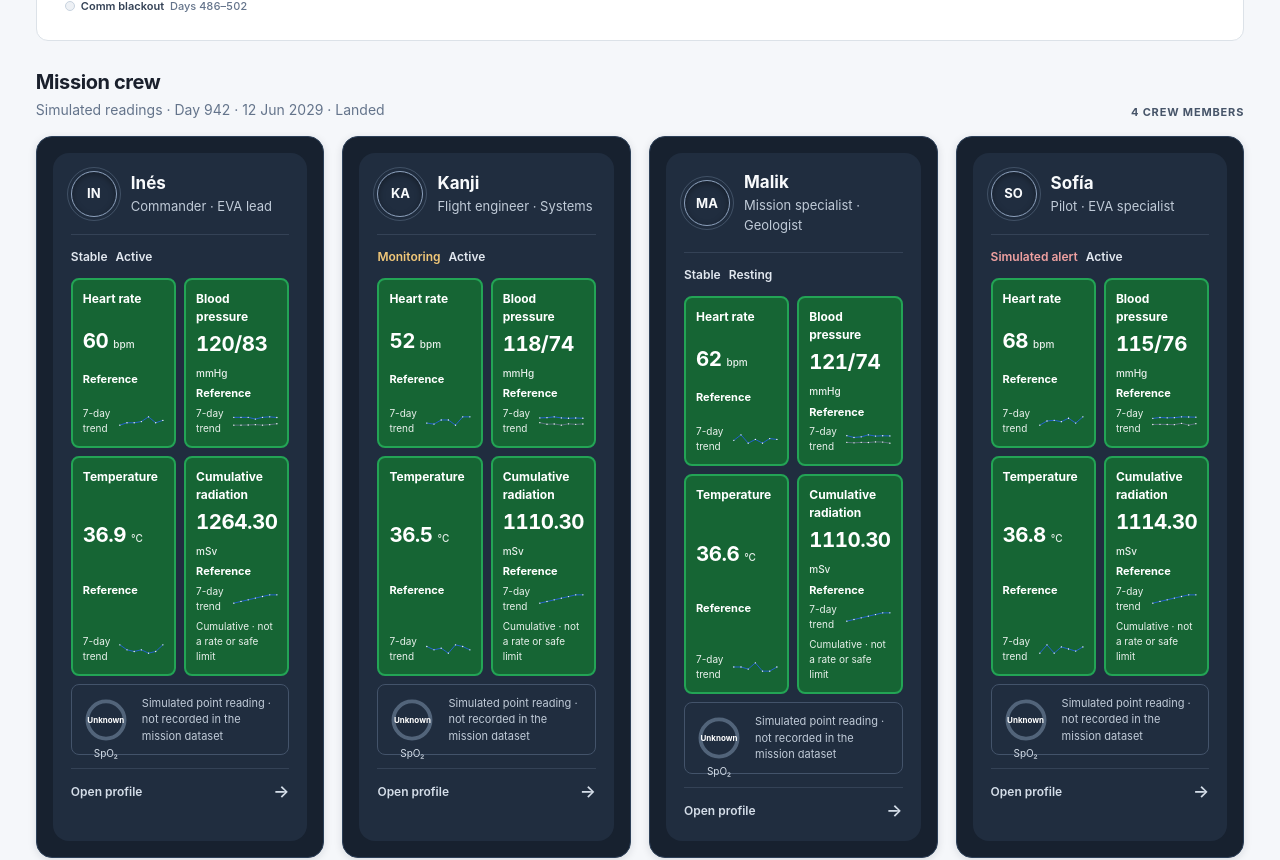
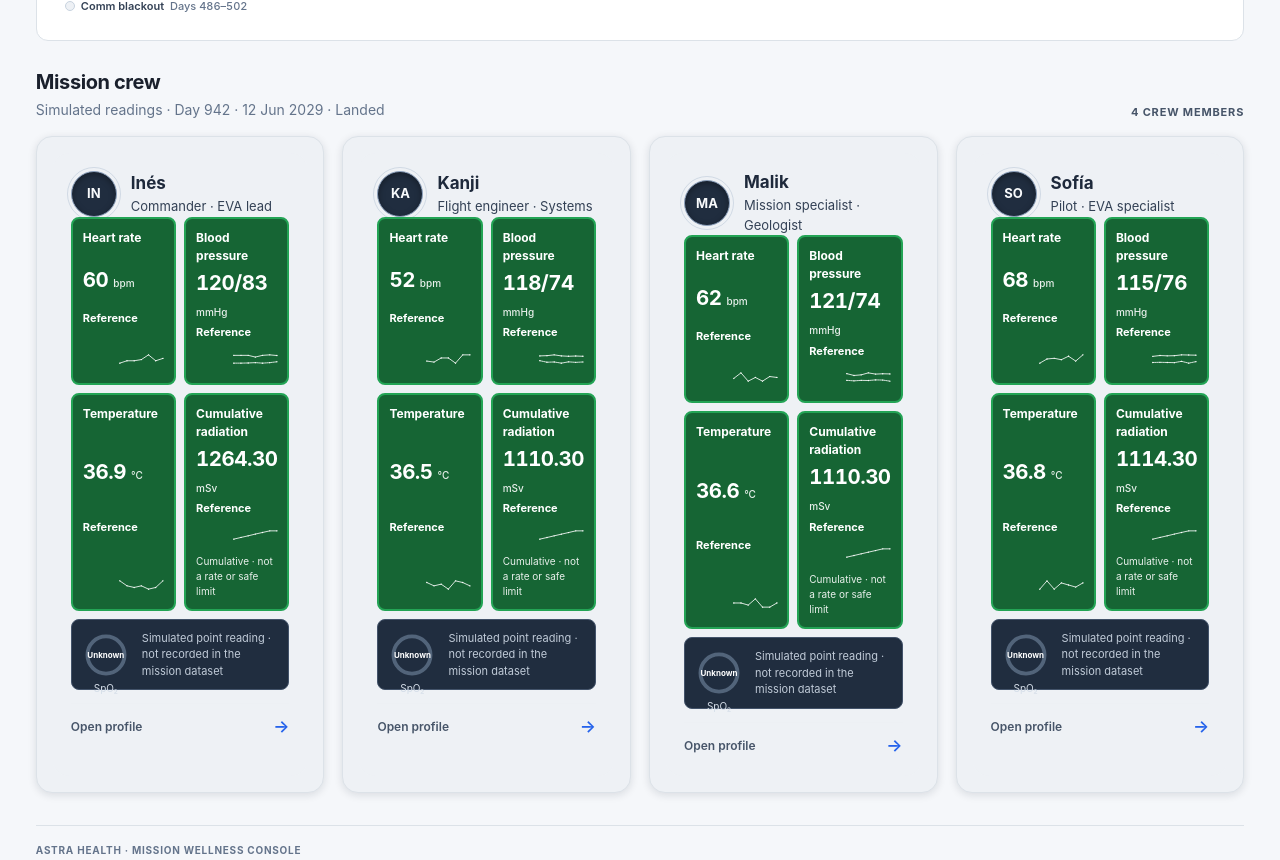
Before and after one commit to iniveyro/NASA-Space-Apps-Challenge, a Next.js app: page / in a window 1280 px wide. Shown: the part 520-1380 px from the top of the page. Built offline with nearby package versions, Linux system fonts and the light colour scheme.

Commit message:
fix(crew-overview): use light gray cards and contrasting charts

```diff
--- a/odd/tasks/crew-card-metrics.md
+++ b/odd/tasks/crew-card-metrics.md
@@ -4,7 +4,7 @@
 Make astronaut cards lighter and four vital tiles visibly status-tinted with strong borders. Add meaningful charts from existing mission history. Keep oxygen, authored statuses, fixture values, caveats, shared tokens/config and unrelated features unchanged.
 
 - Branch: `feat/crew-card-metrics`; base: `ada07917e609e417de0257d20c309f62b6e5bef7`.
-- Authorized roots: `src/features/crew-overview/**`, `e2e/crew-overview.spec.ts`, this recovery document.
+- Authorized roots: `src/features/crew-overview/**`, `e2e/crew-overview.spec.ts`, `e2e/layout.spec.ts` (card surface assertion only), this recovery document.
 - Preserve pre-existing `package-lock.json` edits. No install, remote operation, push or PR.
 - TDD: disabled by explicit user choice (tests after implementation). Runner: `npm test` (Vitest); runtime: `npm run test:e2e` (Playwright).
 - RDD: off globally. Delivery strategy: ask-on-risk. Forecast: about 250–350 authored changed lines; one cohesive work unit. No PR planned.
@@ -22,5 +22,20 @@ Make astronaut cards lighter and four vital tiles visibly status-tinted with str
   - Rollback: overview styling/history charts and their tests only; shared data and other features unaffected.
   - Commit: `bb3f9ca` (feature, tests and evidence). RDD: disabled/unmanaged. Authored line count: 260 including the task document, excluding pre-existing lockfile edits. Native risk assessment unavailable due to untracked-file declaration; treated high for verification and independent verifier completed. Parent spot check: mini-chart unit tests 4/4 passed.
 
+- [ ] T2 — Correct the card surface to very light gray, improve chart contrast, and remove crew health/activity badges and visible "7-day trend" text.
+  - User feedback: T1 stayed dark navy and did not meet the intended light background; supersede that visual choice, preserve its mission charts.
+  - Route: delegated direct; multiple UI files and matching e2e assertions require coordinated changes.
+  - Acceptance: existing bg-surface-muted with dark readable card text; status tiles retain vivid fills; high-contrast chart strokes and dashed BP secondary trace; no visible trend caption or crew health/activity badges; metric status labels and oxygen data semantics retained. Existing shared tokens only.
+  - Scope extension: e2e/layout.spec.ts only to update the card background assertion; no other feature or shared config/data edits.
+  - Checks: same full suite as T1 with .artifacts excluded from lint; screenshot with installed Chrome to verify actual light-gray background and chart contrast.
+  - TDD: off, explicit user choice to test after implementation. RDD: off, unchanged.
+  - Forecast: about 100–130 additional authored lines; feature total expected under 400. Commit/check evidence pending.
+  - Implementation: outer card and link now use `bg-surface-muted` with readable dark text; crew health/activity badges and visible trend captions are removed; per-metric scenario labels and accessible chart history labels remain. Chart paths/markers use white and blood-pressure diastolic is dashed; the SpO₂ row/data remain unchanged.
+  - Contrast verification: e2e reads the compiled status-fill and chart paint values and asserts every chart path/marker is at least 3:1 against each status fill. White-to-fill ratios: ok 7.13:1; warn 6.85:1; alert 8.31:1; unknown 7.58:1.
+  - Verification: `npm run lint -- --ignore-pattern ".artifacts/**"` passed; `npm run typecheck` passed; `npm test` passed (43 tests); `npm run build` passed; `npm run test:e2e` passed (28 tests).
+  - Screenshots: `.artifacts/crew-card-metrics-t2-desktop.png` and `.artifacts/crew-card-metrics-t2-mobile.png`, captured with installed Chrome and visually inspected.
+  - Commit: pending parent diff readback. No RDD review was started.
+  - Rollback: T2 presentation and its e2e assertions, without reverting existing chart/data behavior.
+
 ## Progress and next step
-T1 complete, independently verified and committed. Next step: user visual review; no push or PR performed. Engram mirror topic: `odd/crew-card-metrics/tasks`.
+T1 committed; T2 implementation and verification complete, pending parent diff readback and commit. Preserve oxygen and pre-existing lockfile edits. No push or PR performed. Engram mirror topic: `odd/crew-card-metrics/tasks`.
--- a/src/features/crew-overview/components/CrewCard.tsx
+++ b/src/features/crew-overview/components/CrewCard.tsx
@@ -1,16 +1,14 @@
 import Link from "next/link";
 import {
-  activityLabel,
   formatValue,
   getMetric,
-  healthLabel,
   metricReading,
   resolveDayScenario,
   type CrewDayReading,
   type MetricId,
   type Profile,
 } from "@/features/crew-health-data";
-import { Avatar, StatusText, toneBorder, toneFor, toneSurface } from "@/shared/design-system";
+import { Avatar, toneBorder, toneFor, toneSurface } from "@/shared/design-system";
 import { cn } from "@/shared/lib/cn";
 
 import { MetricMiniChart, type MiniChartSeries } from "./MetricMiniChart";
@@ -56,8 +54,7 @@ function VitalTile({ person, day, reading, metricId, trends }: Omit<CrewCardProp
       </span>
       <span className="metric-status inline-flex items-center gap-1.5 text-xs leading-tight font-bold">{scenario.label}</span>
       {trends[metricId] ? (
-        <span className="flex items-center justify-between gap-1 text-micro text-white/90">
-          <span>7-day trend</span>
+        <span className="flex items-center justify-end">
           <MetricMiniChart
             day={day}
             metricLabel={metric.label.toLowerCase()}
@@ -72,18 +69,18 @@ function VitalTile({ person, day, reading, metricId, trends }: Omit<CrewCardProp
   );
 }
 
-/** Lighter crew summary card for the selected mission day. The whole card is a single link to the astronaut profile. */
+/** Neutral crew summary card for the selected mission day. The whole card is a single link to the astronaut profile. */
 export function CrewCard({ person, day, reading, trends, events }: CrewCardProps) {
   return (
     <article
       data-crew={person.id}
-      className="crew-card min-w-0 rounded-2xl border border-console-border bg-console p-0 text-console-text shadow-card max-sm:p-4.25 lg:max-xl:p-4"
+      className="crew-card min-w-0 rounded-2xl border border-border bg-surface-muted p-0 text-text-strong shadow-card max-sm:p-4.25 lg:max-xl:p-4"
     >
       <Link
         href={`/astronaut/${person.id}`}
         aria-label={`Open ${person.name} profile`}
         data-profile-route={person.id}
-        className="crew-card-action block h-full w-full rounded-2xl bg-console-raised p-4.5 text-left text-current no-underline hover:bg-console-hover"
+        className="crew-card-action block h-full w-full rounded-2xl bg-surface-muted p-4.5 text-left text-current no-underline hover:bg-surface"
       >
         <span className="flex min-w-0 items-center gap-3.5">
           <Avatar initials={person.initials} variant="console" className="avatar" />
@@ -91,12 +88,8 @@ export function CrewCard({ person, day, reading, trends, events }: CrewCardProps
             <span className="crew-name mb-0.5 block text-lg leading-snug font-strong wrap-anywhere" role="heading" aria-level={3}>
               {person.name}
             </span>
-            <span className="block text-sm text-console-muted">{person.role}</span>
+            <span className="block text-sm text-text-secondary">{person.role}</span>
           </span>
-        </span>
-        <span className="mt-4.25 mb-3.5 flex flex-wrap items-center gap-2 border-t border-console-divider pt-3.5">
-          <StatusText variant="console" status={person.health} label={healthLabel(person.health)} />
-          <StatusText variant="console" status={person.activity} label={activityLabel(person.activity)} />
         </span>
         {events.length ? (
           <span className="mb-3 flex flex-col gap-1.5" role="list" aria-label={`Scenario events on day ${day}`}>
@@ -105,9 +98,9 @@ export function CrewCard({ person, day, reading, trends, events }: CrewCardProps
                 key={event.code}
                 role="listitem"
                 data-crew-event={event.code}
-                className="crew-event block min-w-0 rounded-md border border-console-tile-border bg-console-raised px-2.5 py-2 text-xs text-console-muted"
+                className="crew-event block min-w-0 rounded-md border border-border bg-surface px-2.5 py-2 text-xs text-text-secondary"
               >
-                <span className="block font-bold text-console-text">Scenario event · {event.label}</span>
+                <span className="block font-bold text-text-strong">Scenario event · {event.label}</span>
                 {event.detail ? <span className="block wrap-anywhere">{event.detail}</span> : null}
               </span>
             ))}
@@ -126,8 +119,8 @@ export function CrewCard({ person, day, reading, trends, events }: CrewCardProps
             <span className="text-xs text-console-muted">Simulated point reading · not recorded in the mission dataset</span>
           </span>
         </span>
-        <span aria-hidden="true" className="mt-3.25 flex items-center justify-between border-t border-console-divider pt-2.5 text-caption font-semibold text-console-faint">
-          Open profile <span className="text-lg">→</span>
+        <span aria-hidden="true" className="mt-3.25 flex items-center justify-between border-t border-divider pt-2.5 text-caption font-semibold text-text-subtle">
+          Open profile <span className="text-lg text-primary">→</span>
         </span>
       </Link>
     </article>
--- a/src/features/crew-overview/components/MetricMiniChart.tsx
+++ b/src/features/crew-overview/components/MetricMiniChart.tsx
@@ -2,8 +2,6 @@ import { buildChartSegments, type MiniChartSeries } from "../lib/mini-chart";
 import type { MetricId } from "@/features/crew-health-data";
 
 export type { MiniChartSeries } from "../lib/mini-chart";
-
-const STROKES = ["stroke-chart-primary", "stroke-chart-secondary"];
 
 interface MetricMiniChartProps {
   day: number;
@@ -48,10 +46,11 @@ export function MetricMiniChart({ day, metricLabel, metricId, unit, series }: Me
           <g key={`${seriesIndex}-${segmentIndex}`}>
             <path
               d={points.map(({ x, y }, index) => `${index === 0 ? "M" : "L"}${x.toFixed(1)} ${y.toFixed(1)}`).join(" ")}
-              className={`fill-none ${STROKES[seriesIndex % STROKES.length]}`}
+              className="fill-none stroke-white"
               strokeWidth={2}
               strokeLinecap="round"
               strokeLinejoin="round"
+              strokeDasharray={seriesIndex === 1 ? "3 2" : undefined}
             />
             {points.map(({ x, y }, pointIndex) => (
               <circle key={pointIndex} cx={x.toFixed(1)} cy={y.toFixed(1)} r={1.6} className="fill-white" />
```
Also changed, not shown: 2 other files (tests, documents, lock files or other folders).
